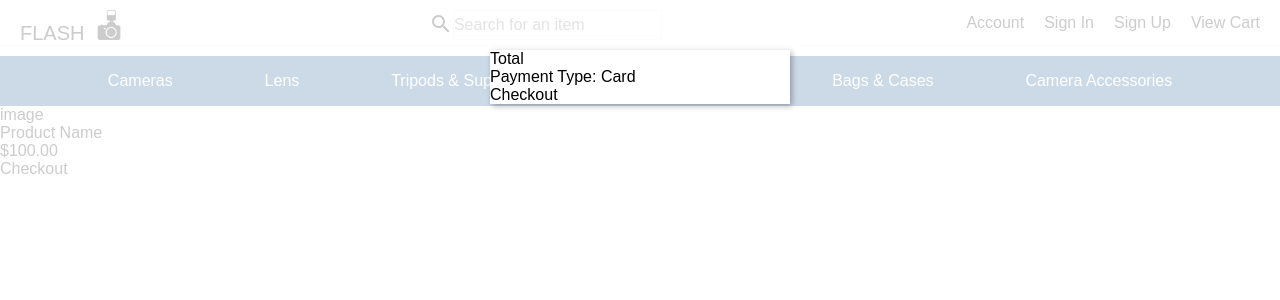
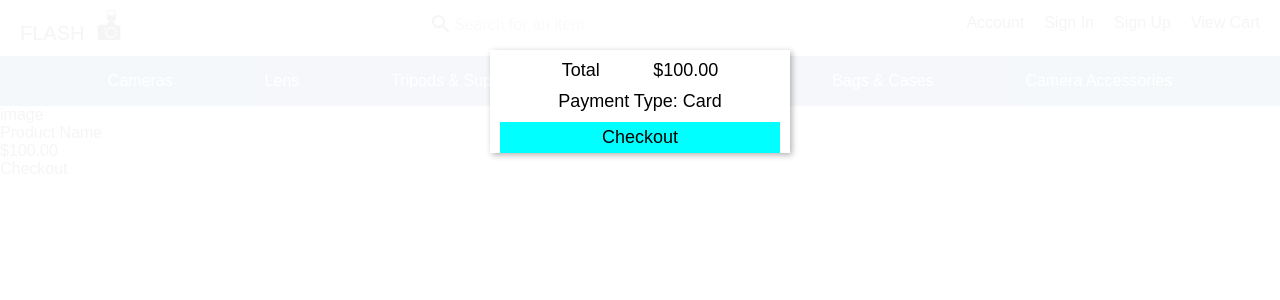
Before and after one commit to douglasryu/Flash, a React (Create React App) app: page /cart in a window 1280 px wide. Both pictures are taken after a click on the button "Checkout". Shown: the top 300 px of the page. Built offline with nearby package versions, Linux system fonts and the light colour scheme; no server answers.

Commit message:
checkout modal css

```diff
--- a/src/components/CheckOut.js
+++ b/src/components/CheckOut.js
@@ -12,10 +12,15 @@ const CheckOut = props => {
     }
 
     return (
-        <div className='checkout__main'>
-            <div className='checkout__total'>Total</div>
-            <div className='checkout__payment'>Payment Type: Card</div>
-            <button className='checkout__button' onClick={handleClick}>Checkout</button>
+        <div className='checkout__bg'>
+            <div className='checkout__main'>
+                <div className='checkout__total-container'>
+                    <div className='checkout__total-name'>Total</div>
+                    <div className='checkout__total-num'>$100.00</div>
+                </div>
+                <div className='checkout__payment'>Payment Type: Card</div>
+                <button className='checkout__button' onClick={handleClick}>Checkout</button>
+            </div>
         </div>
     )
 
--- a/src/stylesheets/cart.css
+++ b/src/stylesheets/cart.css
@@ -0,0 +1,38 @@
+.checkout__bg{
+    position: fixed;
+    top: 0px;
+    left: 0px;
+    width: 100%;
+    height: 100%;
+    background-color: rgba(255, 255, 255, 0.8);
+    z-index: 3;
+}
+
+
+.checkout__main{
+    position: relative;
+    top: 50px;
+    margin: 0 auto;
+    width: 300px;
+    box-shadow: 2px 2px 6px rgba(0, 0, 0, 0.3);
+    background-color: #ffffff;
+    font-size: 18px;
+}
+
+.checkout__button{
+    display: block;
+    background-color: aqua;
+    margin: 0px auto 10px auto;
+    padding: 5px 102px 5px 102px;
+}
+
+.checkout__total-container{
+    display: flex;
+    justify-content: space-around;
+    padding: 10px 15%;
+}
+
+.checkout__payment{
+    text-align: center;
+    padding-bottom: 10px;
+}
```
